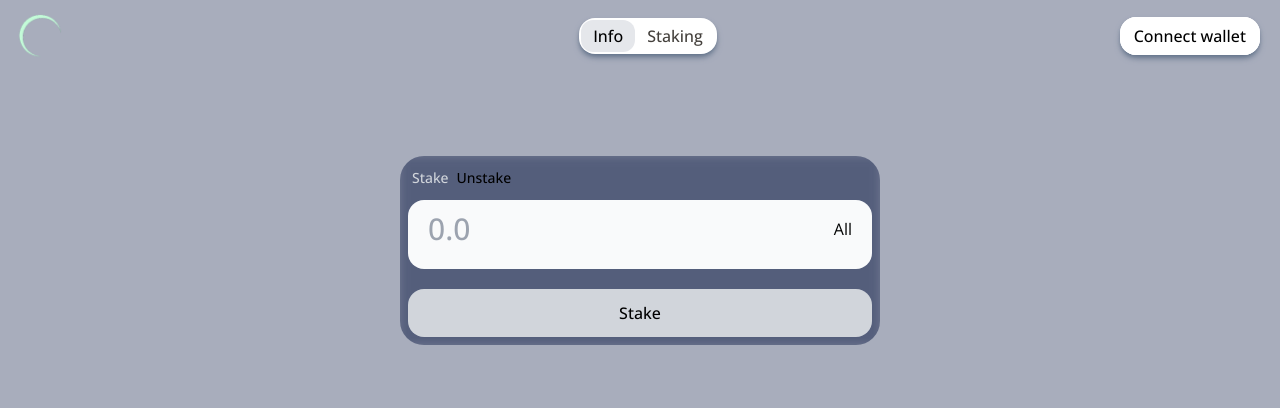
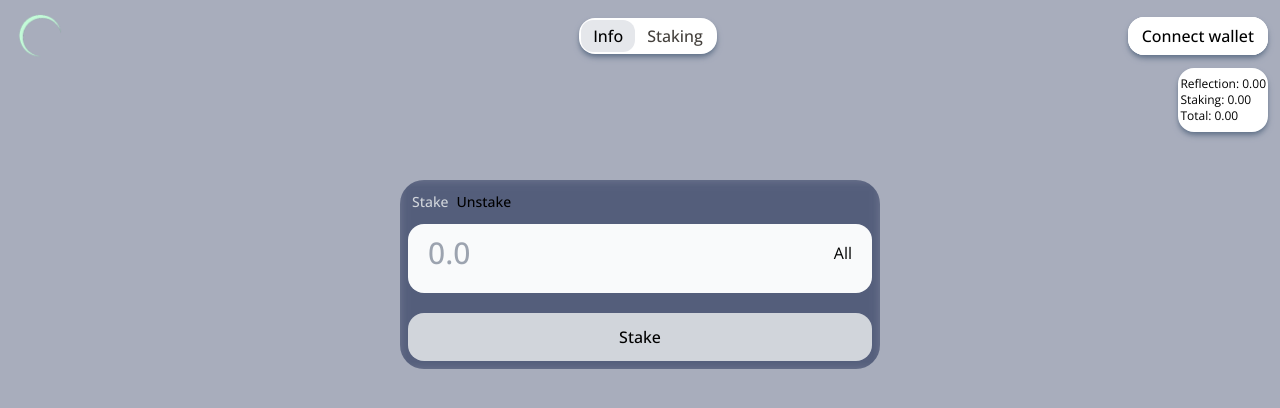
Before and after one commit to toxic-bu/safu-frontend, a React (Create React App) app: page /app/stake in a window 1280 px wide. Shown: the top 408 px of the page. Built offline with nearby package versions, Linux system fonts and the light colour scheme.

Commit message:
styles work

```diff
--- a/src/components/AppNavbar.jsx
+++ b/src/components/AppNavbar.jsx
@@ -21,31 +21,24 @@ const AppNavbarTab = ({ link, label, setActive, activeTab }) => {
 };
 
 const AppNavbar = () => {
-    const { connectWallet, currentAccount, rvBalance, stBalance, totalBalance } = useContext(TransactionContext);
+    const { connectWallet, currentAccount } = useContext(TransactionContext);
     const [activeTab, setActiveTab] = useState("Info");
 
     return (
         <nav className="flex justify-between items-center md:pt-3 px-3 pt-1 font-medium">
-            <div className="z-10 ml-1 mr-3 mf:basis-40">
+            <div className="z-10 ml-1 mr-3 sm:basis-40">
                 <Link to="/">
-                    <img src={logo} alt="logo" className="w-10 mf:w-12 cursor-pointer" />
+                    <img src={logo} alt="logo" className="w-10 sm:w-12 cursor-pointer" />
                 </Link>
             </div>
 
-            <div className="fixed sm:static bottom-32 left-1/2 -translate-x-1/2 sm:translate-x-0 bg-white rounded-2xl p-0.5 flex justify-between  shadow-slate-500 shadow-md  text-stone-700 sm:mr-auto mf:mx-auto">
+            <div className="fixed sm:static bottom-8 left-1/2 -translate-x-1/2 sm:translate-x-0 bg-white rounded-2xl p-0.5 flex justify-between  shadow-slate-500 shadow-md  text-stone-700">
                 <AppNavbarTab link="/app/info" label="Info" activeTab={activeTab} setActive={setActiveTab} />
                 <AppNavbarTab link="/app/stake" label="Staking" activeTab={activeTab} setActive={setActiveTab} />
             </div>
 
-            <div className="text-right mf:basis-40 relative">
-                {currentAccount ? (
-                    <span className="absolute w-32 top-8 right-0 bg-[#fff] py-1.5 border-2 border-white rounded-2xl cursor-pointer hover:bg-gray-200 text-black text-xs  shadow-slate-500 shadow-md ml-auto">
-                        Reflection: {Number(rvBalance).toFixed(2)} <br />
-                        Staking: {Number(stBalance).toFixed(2)} <br />
-                        Total: {Number(totalBalance).toFixed(2)}
-                    </span>
-                ) : null}
-                <span className="bg-[#fff] mr-2 px-3 py-1.5 border-2 border-white rounded-2xl cursor-pointer hover:bg-gray-200 text-black text-md  shadow-slate-500 shadow-md ml-auto">
+            <div className="text-right sm:basis-40">
+                <span className="bg-[#fff] px-3 py-1.5 border-2 border-white rounded-2xl cursor-pointer hover:bg-gray-200 text-black text-md  shadow-slate-500 shadow-md ml-auto">
                     {currentAccount ? (
                         `${currentAccount.substr(0, 4)}. .${currentAccount.substr(-3, 3)}`
                     ) : (
--- /dev/null
+++ b/src/components/BalanceWidget.js
@@ -0,0 +1,17 @@
+import { useContext } from "react";
+
+import { TransactionContext } from "../context/TransactionContext";
+const BalanceWidget = () => {
+    const { rvBalance, stBalance, totalBalance } = useContext(TransactionContext);
+    return (
+        <div className="flex justify-end mt-2 px-3">
+            <ul className="bg-[#fff] py-1.5 border-2 border-white rounded-2xl cursor-pointer hover:bg-gray-200 text-black text-xs  shadow-slate-500 shadow-md ml-auto">
+                <li>Reflection: {Number(rvBalance).toFixed(2)}</li>
+                <li> Staking: {Number(stBalance).toFixed(2)}</li>
+                <li> Total: {Number(totalBalance).toFixed(2)}</li>
+            </ul>
+        </div>
+    );
+};
+
+export default BalanceWidget;
--- a/src/pages/AppPage.jsx
+++ b/src/pages/AppPage.jsx
@@ -1,13 +1,14 @@
 import { Outlet } from "react-router-dom";
 import React from "react";
 import { AppNavbar } from "../components";
-
+import BalanceWidget from "../components/BalanceWidget";
 const AppPage = () => {
     return (
-        <div className="flex flex-col">
-            <div className="h-screen blue-bg">
+        <div className="absolute inset-0">
+            <div className="blue-bg h-full">
                 <AppNavbar />
-                <div className="mt-24 flex flex-col items-center ">
+                <BalanceWidget></BalanceWidget>
+                <div className="mt-12 flex flex-col items-center ">
                     <Outlet />
                 </div>
             </div>
```
